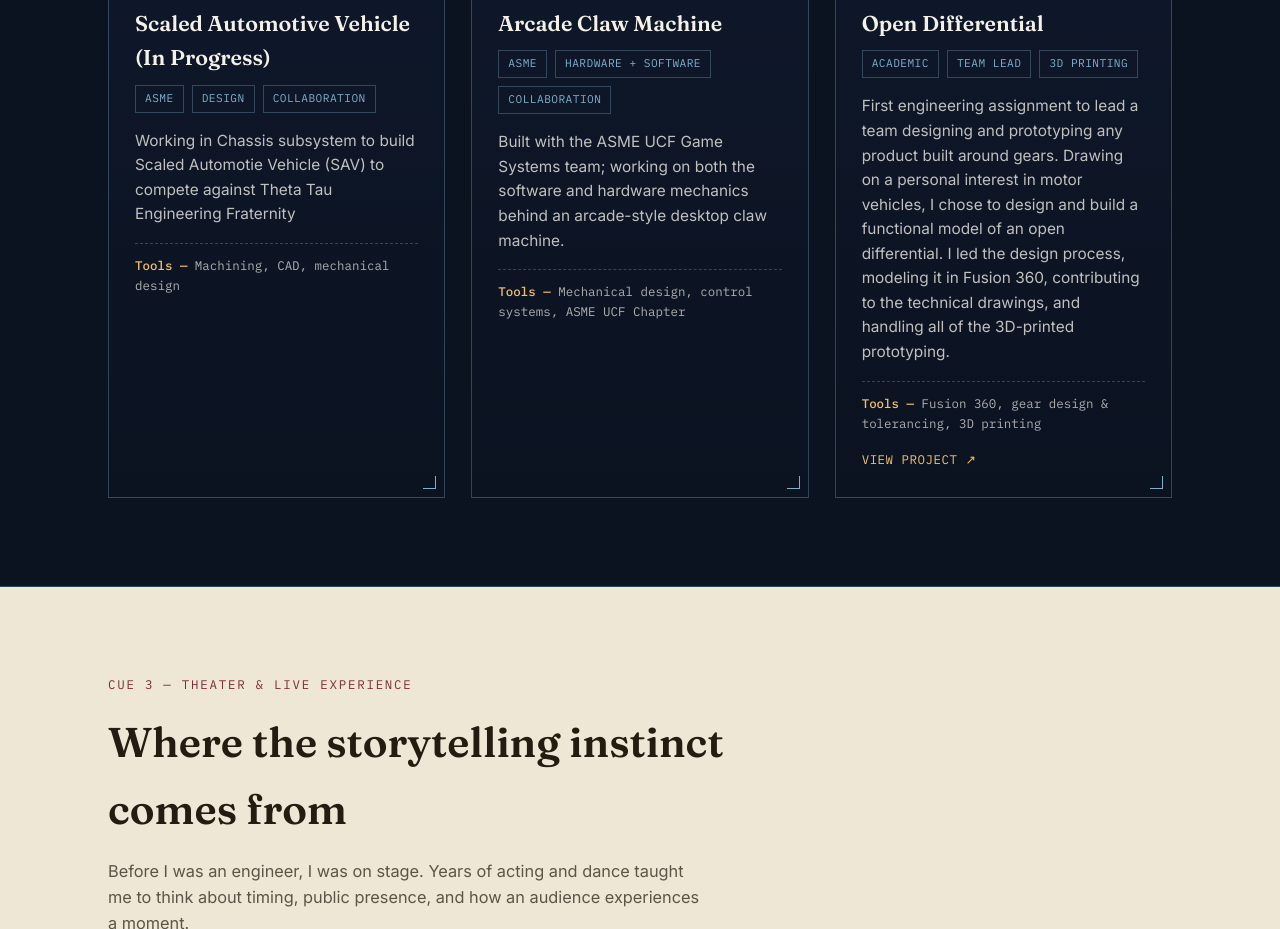
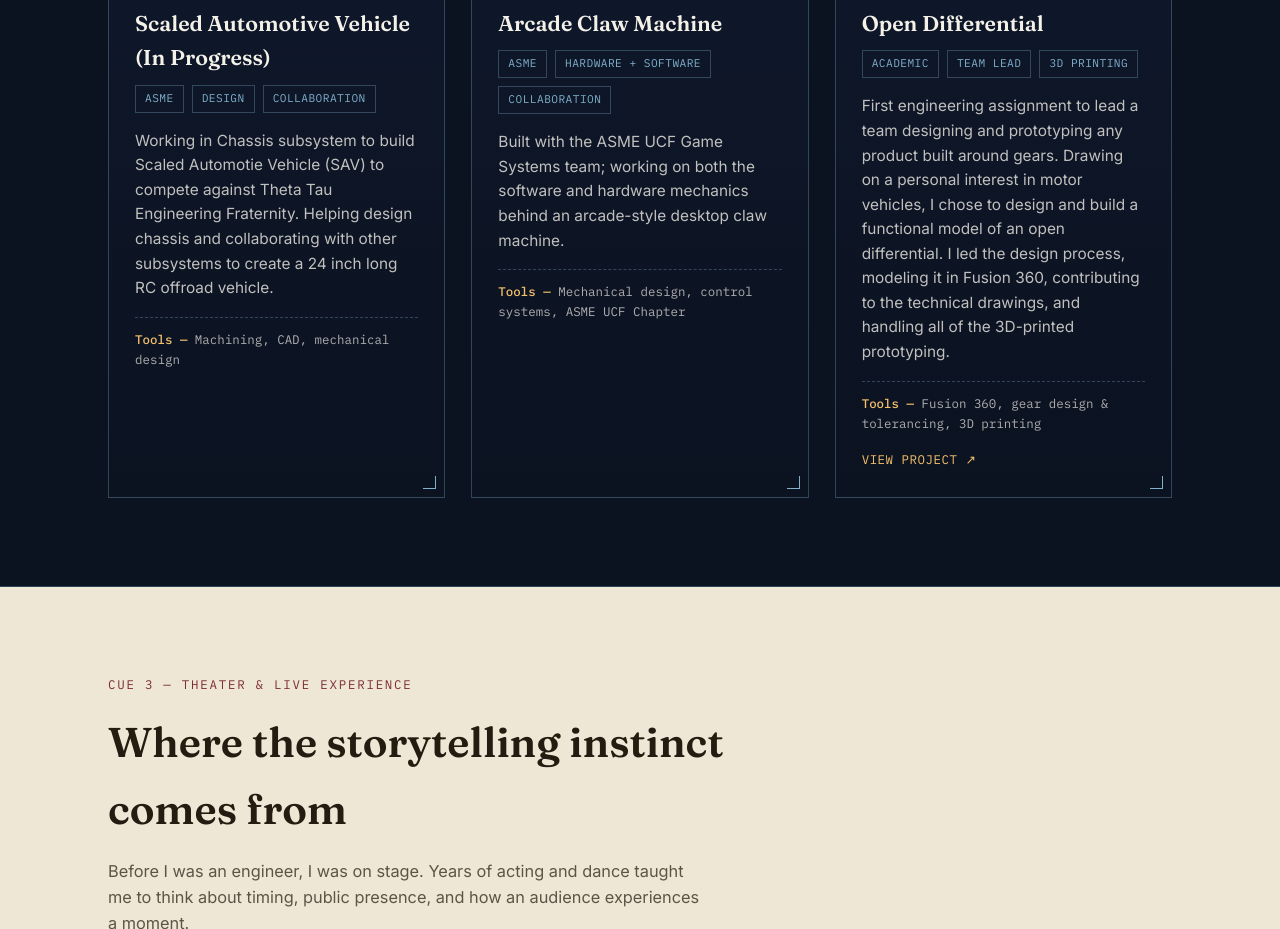
Before and after one commit to pfullmore/portfolio, a plain HTML site: page index.html in a window 1280 px wide. Shown: the part 1880-2809 px from the top of the page. Drawn offline with Linux system fonts and the light colour scheme.

Commit message:
Update index.html
update sav project description

```diff
--- a/index.html
+++ b/index.html
@@ -635,7 +635,7 @@
         <p class="num">Cue 2.1 IP</p>
         <h3>Scaled Automotive Vehicle (In Progress)</h3>
         <div class="tags"><span class="tag">ASME</span><span class="tag">Design</span><span class="tag">Collaboration</span></div>
-        <p>Working in Chassis subsystem to build Scaled Automotie Vehicle (SAV) to compete against Theta Tau Engineering Fraternity</p>
+        <p>Working in Chassis subsystem to build Scaled Automotie Vehicle (SAV) to compete against Theta Tau Engineering Fraternity. Helping design chassis and collaborating with other subsystems to create a 24 inch long RC offroad vehicle.</p>
         <div class="tech-plate"><b>Tools —</b> Machining, CAD, mechanical design</div>
         <!-- REPLACE: link to a write-up, LinkedIn post, or repo for this project -->
         <!--a class="project-link" href="#" target="_blank" rel="noopener">View project ↗</a COMMENTED UNTIL LINK EXISTS-->
```
